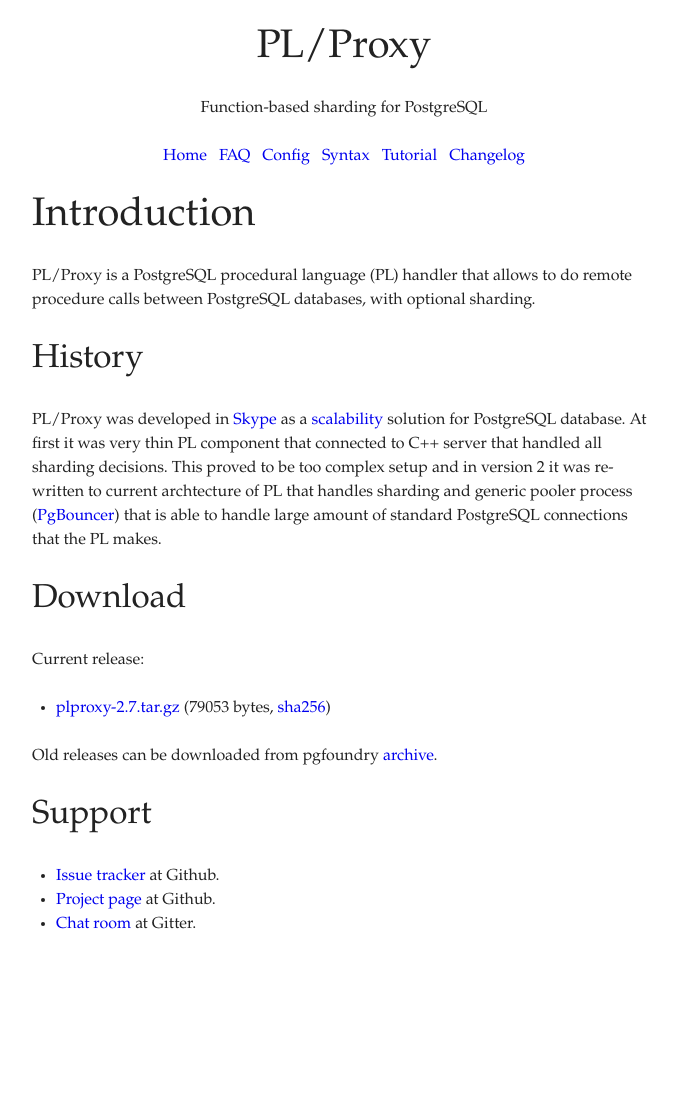
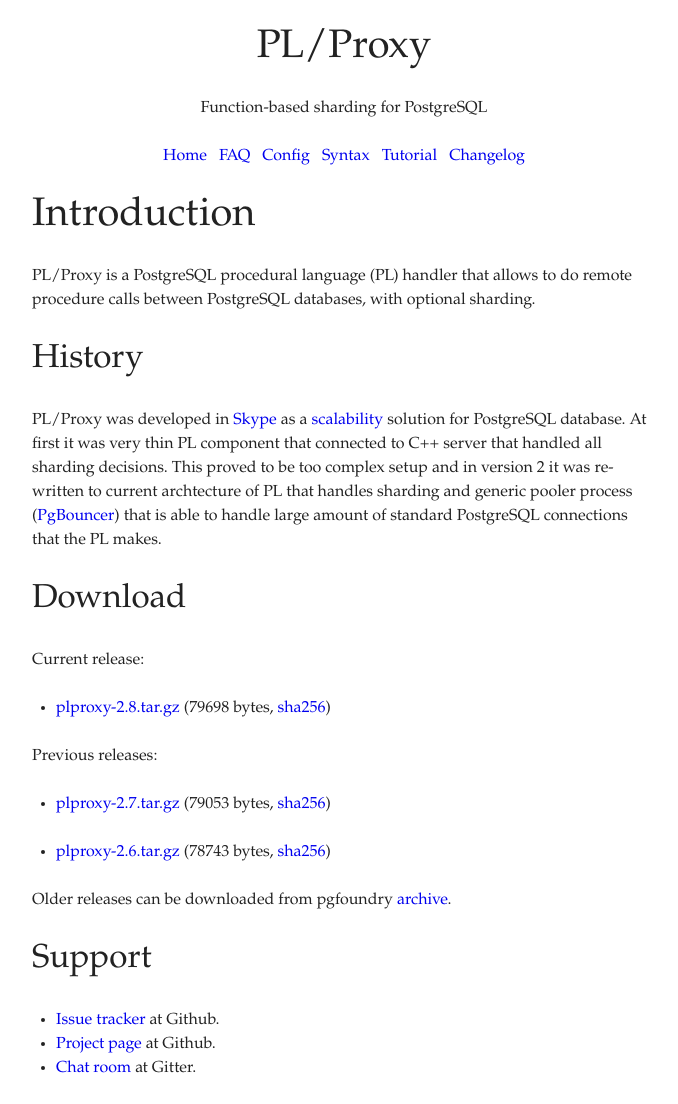
Before and after one commit to plproxy/plproxy.github.io, a Jekyll site: the page built from index.md, in a window 1280 px wide. Shown: the whole page, without its empty margins (296-974 px from the left). Built offline with Jekyll 4.4.1, drawn with Linux system fonts in a browser that asks for light colours; before the commit the page ends 960 px from its top, so only the background shows below that.

Commit message:
v2.8 release

```diff
--- a/index.md
+++ b/index.md
@@ -24,10 +24,18 @@ of standard PostgreSQL connections that the PL makes.
 
 Current release:
 
+* [plproxy-2.8.tar.gz](/downloads/files/2.8/plproxy-2.8.tar.gz) (79698 bytes,
+  [sha256](/downloads/files/2.8/plproxy-2.8.tar.gz.sha256))
+
+Previous releases:
+
 * [plproxy-2.7.tar.gz](/downloads/files/2.7/plproxy-2.7.tar.gz) (79053 bytes,
   [sha256](/downloads/files/2.7/plproxy-2.7.tar.gz.sha256))
 
-Old releases can be downloaded from pgfoundry [archive](https://ftp.postgresql.org/pub/projects/pgFoundry/plproxy/plproxy/).
+* [plproxy-2.6.tar.gz](/downloads/files/2.6/plproxy-2.6.tar.gz) (78743 bytes,
+  [sha256](/downloads/files/2.6/plproxy-2.6.tar.gz.sha256))
+
+Older releases can be downloaded from pgfoundry [archive](https://ftp.postgresql.org/pub/projects/pgFoundry/plproxy/plproxy/).
 
 ## Support
 
```
Also changed, not shown: changelog.md.
